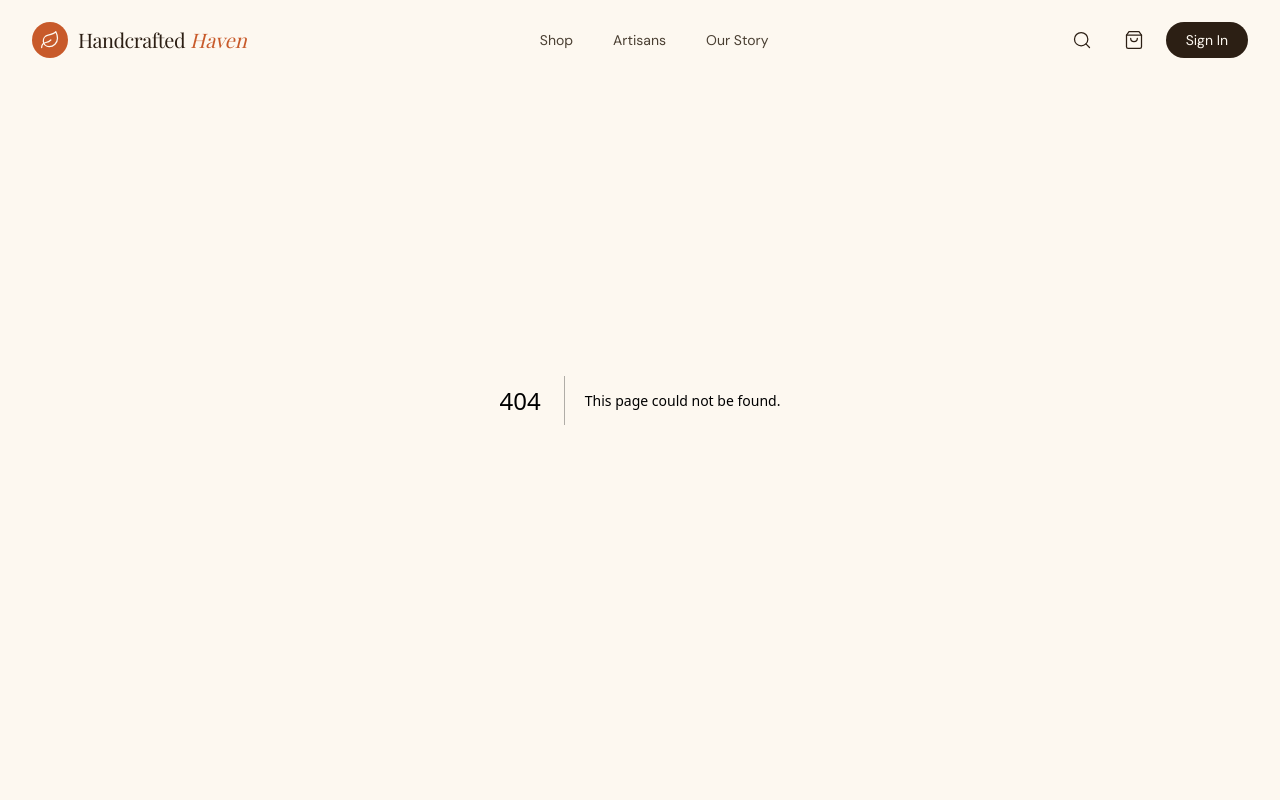
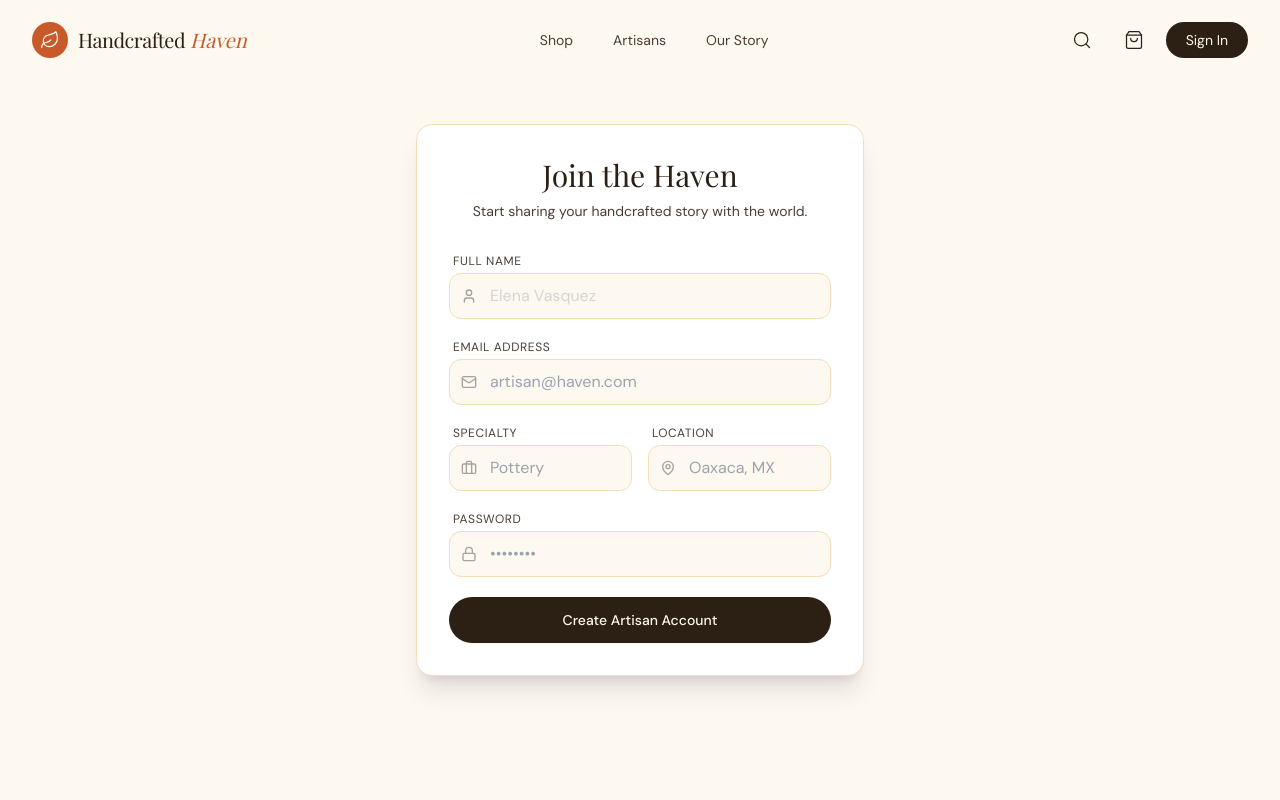
Before and after one commit to KobinaOtc/HandcraftedHaven, a Next.js app in the folder handcrafted-haven-v2.0/: page /auth/register in a window 1280 px wide. Before the commit this address had no page. Shown: the top 800 px of the page. Built offline with nearby package versions, Linux system fonts and the light colour scheme; a web font is replaced by a local one.

Commit message:
Registration form set up

```diff
--- /dev/null
+++ b/handcrafted-haven-v2.0/app/auth/register/page.tsx
@@ -0,0 +1,16 @@
+import RegisterForm from "@/components/auth/RegisterForm";
+
+export const metadata = {
+    title: "Register as an Artisan | Handcrafted Haven",
+    description: "Create an artisan account to start selling your handcrafted goods.",
+};
+
+export default function RegisterPage() {
+    return (
+        <main className="min-h-screen flex items-center justify-center py-20 px-4 sm:px-6 lg:px-8 bg-cream-50">
+            <div className="w-full max-w-md space-y-8">
+                <RegisterForm />
+            </div>
+        </main>
+    );
+}
--- /dev/null
+++ b/handcrafted-haven-v2.0/components/auth/RegisterForm.tsx
@@ -0,0 +1,145 @@
+"use client";
+
+// import { useActionState } from "react";
+import { useFormState, useFormStatus } from "react-dom";
+import { registerArtisan } from "@/lib/actions"
+import { User, Briefcase, MapPin, Mail, Lock, Loader2 } from "lucide-react";
+import { cn } from "@/lib/utils";
+import { register } from "module";
+
+
+function SubmitButton() {
+    const { pending } = useFormStatus();
+
+    return (
+        <button
+            type="submit"
+            disabled={pending}
+            className="w-full flex items-center justify-center py-3 px-4 border border-transparent rounded-full shadow-sm text-sm font-medium text-cream-50 bg-bark hover:bg-terracotta-600 focus:outline-none focus:ring-2 focus:ring-offset-2 focus:ring-terracotta-500 transition-colors disabled:opacity-50 disabled:cursor-not-allowed"
+        >
+            {pending ? (
+                    <>
+                        <Loader2 className="w-4 h-4 mr-2 animate-spin" />
+                        Creating Account...
+                    </>
+                ) : (
+                    "Create Artisan Account"
+                )}
+        </button>
+    );
+}
+
+export default function RegisterForm() {
+    // State will contain errors or success messages from the server
+    const [state, formAction] = useFormState(registerArtisan, null);
+
+    return (
+        <div className="w-full max-w-md mx-auto p-8 bg-white rounded-2xl shadow-xl border border-cream-200">
+            <div className="text-center mb-8">
+                <h2 className="font-display text-3xl font-600 text-bark">Join the Haven</h2>
+                <p className="mt-2 text-stone-dark font-body text-sm">
+                Start sharing your handcrafted story with the world.
+                </p>
+            </div>
+
+            <form action={formAction} className="space-y-5">
+                {/* Full Name */}
+                <div>
+                <label className="block text-xs font-600 text-stone-dark uppercase tracking-wider mb-1 px-1">
+                    Full Name
+                </label>
+                <div className="relative">
+                    <User className="absolute left-3 top-1/2 -translate-y-1/2 w-4 h-4 text-stone-400" />
+                    <input
+                    name="name"
+                    type="text"
+                    required
+                    className="block w-full pl-10 pr-4 py-2.5 bg-cream-50 border border-cream-200 rounded-xl focus:ring-2 focus:ring-terracotta-500 focus:border-transparent outline-none transition-all text-bark placeholder:text-stone-300"
+                    placeholder="Elena Vasquez"
+                    />
+                </div>
+                {state?.errors?.name && (
+                    <p className="mt-1 text-xs text-red-500">{state.errors.name}</p>
+                )}
+                </div>
+
+                {/* Email */}
+                <div>
+                <label className="block text-xs font-600 text-stone-dark uppercase tracking-wider mb-1 px-1">
+                    Email Address
+                </label>
+                <div className="relative">
+                    <Mail className="absolute left-3 top-1/2 -translate-y-1/2 w-4 h-4 text-stone-400" />
+                    <input
+                    name="email"
+                    type="email"
+                    required
+                    className="block w-full pl-10 pr-4 py-2.5 bg-cream-50 border border-cream-200 rounded-xl focus:ring-2 focus:ring-terracotta-500 focus:border-transparent outline-none transition-all text-bark"
+                    placeholder="artisan@haven.com"
+                    />
+                </div>
+                </div>
+
+                {/* Specialty & Location Grid */}
+                <div className="grid grid-cols-2 gap-4">
+                <div>
+                    <label className="block text-xs font-600 text-stone-dark uppercase tracking-wider mb-1 px-1">
+                    Specialty
+                    </label>
+                    <div className="relative">
+                    <Briefcase className="absolute left-3 top-1/2 -translate-y-1/2 w-4 h-4 text-stone-400" />
+                    <input
+                        name="specialty"
+                        type="text"
+                        required
+                        className="block w-full pl-10 pr-4 py-2.5 bg-cream-50 border border-cream-200 rounded-xl focus:ring-2 focus:ring-terracotta-500 focus:border-transparent outline-none transition-all text-bark"
+                        placeholder="Pottery"
+                    />
+                    </div>
+                </div>
+                <div>
+                    <label className="block text-xs font-600 text-stone-dark uppercase tracking-wider mb-1 px-1">
+                    Location
+                    </label>
+                    <div className="relative">
+                    <MapPin className="absolute left-3 top-1/2 -translate-y-1/2 w-4 h-4 text-stone-400" />
+                    <input
+                        name="location"
+                        type="text"
+                        required
+                        className="block w-full pl-10 pr-4 py-2.5 bg-cream-50 border border-cream-200 rounded-xl focus:ring-2 focus:ring-terracotta-500 focus:border-transparent outline-none transition-all text-bark"
+                        placeholder="Oaxaca, MX"
+                    />
+                    </div>
+                </div>
+                </div>
+
+                {/* Password */}
+                <div>
+                <label className="block text-xs font-600 text-stone-dark uppercase tracking-wider mb-1 px-1">
+                    Password
+                </label>
+                <div className="relative">
+                    <Lock className="absolute left-3 top-1/2 -translate-y-1/2 w-4 h-4 text-stone-400" />
+                    <input
+                    name="password"
+                    type="password"
+                    required
+                    className="block w-full pl-10 pr-4 py-2.5 bg-cream-50 border border-cream-200 rounded-xl focus:ring-2 focus:ring-terracotta-500 focus:border-transparent outline-none transition-all text-bark"
+                    placeholder="••••••••"
+                    />
+                </div>
+                </div>
+
+                {/* General Error Message */}
+                {state?.message && (
+                <div className="p-3 rounded-lg bg-red-50 border border-red-100 text-red-600 text-sm">
+                    {state.message}
+                </div>
+                )}
+
+                <SubmitButton />
+            </form>
+        </div>
+    )
+}
--- /dev/null
+++ b/handcrafted-haven-v2.0/lib/actions.ts
@@ -0,0 +1,42 @@
+'use server';
+
+import { SignupFormSchema, FormState } from '@/lib/definitions';
+import { redirect } from 'next/navigation';
+// import { db } from '@/lib/db'; // Placeholder for your actual DB connection
+// import bcrypt from 'bcrypt';
+
+export async function registerArtisan(state: FormState, formData: FormData) {
+  // 1. Validate form fields using Zod
+  const validatedFields = SignupFormSchema.safeParse({
+    name: formData.get('name'),
+    email: formData.get('email'),
+    password: formData.get('password'),
+    specialty: formData.get('specialty'),
+    location: formData.get('location'),
+  });
+
+  // 2. If form validation fails, return errors early
+  if (!validatedFields.success) {
+    return {
+      errors: validatedFields.error.flatten().fieldErrors,
+    };
+  }
+
+  const { name, email, password, specialty, location } = validatedFields.data;
+
+  try {
+    // 3. Logic to check if user exists, hash password, and save to DB
+    // const hashedPassword = await bcrypt.hash(password, 10);
+    // await db.user.create({ data: { ... } });
+
+    console.log('Artisan Registered:', { name, email, specialty });
+
+  } catch (error) {
+    return {
+      message: 'An error occurred while creating your account.',
+    };
+  }
+
+  // 4. On success, redirect the user
+  redirect('/artisans/dashboard');
+}
--- /dev/null
+++ b/handcrafted-haven-v2.0/lib/definitions.ts
@@ -0,0 +1,28 @@
+import { z } from 'zod';
+
+export const SignupFormSchema = z.object({
+    name: z.string().min(2, { message:  "Name must be at least 2 characters long." }).trim(),
+    email: z.string().email({ message: 'Please enter a valid email.' }).trim(),
+    password: z
+        .string()
+        .min(8, { message: 'Be at least 8 characters long' })
+        .regex(/[a-zA-Z]/, { message: 'Contain at least one letter.' })
+        .regex(/[0-9]/, { message: 'Contain at least one number.' })
+        .regex(/[^a-zA-Z0-9]/, { message: 'Contain at least one special character.' })
+        .trim(),
+    specialty: z.string().min(2, { message: 'Specialty is required.' }).trim(),
+    location: z.string().min(2, { message: 'Location is required.' }).trim(),
+});
+
+export type FormState =
+  | {
+      errors?: {
+        name?: string[];
+        email?: string[];
+        password?: string[];
+        specialty?: string[];
+        location?: string[];
+      };
+      message?: string | null;
+    }
+  | undefined;
--- a/handcrafted-haven-v2.0/package.json
+++ b/handcrafted-haven-v2.0/package.json
@@ -15,7 +15,8 @@
     "next-cloudinary": "^6.17.5",
     "react": "^18",
     "react-dom": "^18",
-    "tailwind-merge": "^2.3.0"
+    "tailwind-merge": "^2.3.0",
+    "zod": "^4.3.6"
   },
   "devDependencies": {
     "@types/node": "^20",
```
Also changed, not shown: 1 other file (tests, documents, lock files or other folders).
